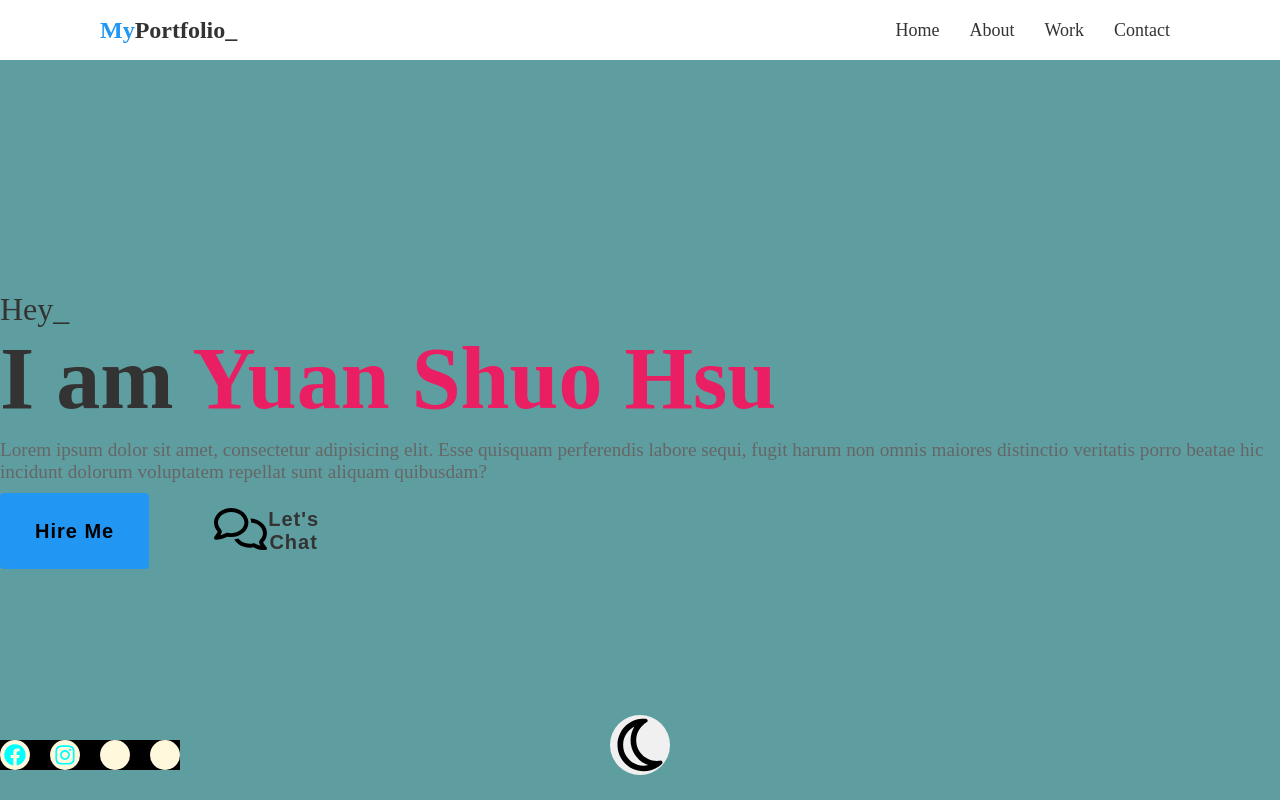
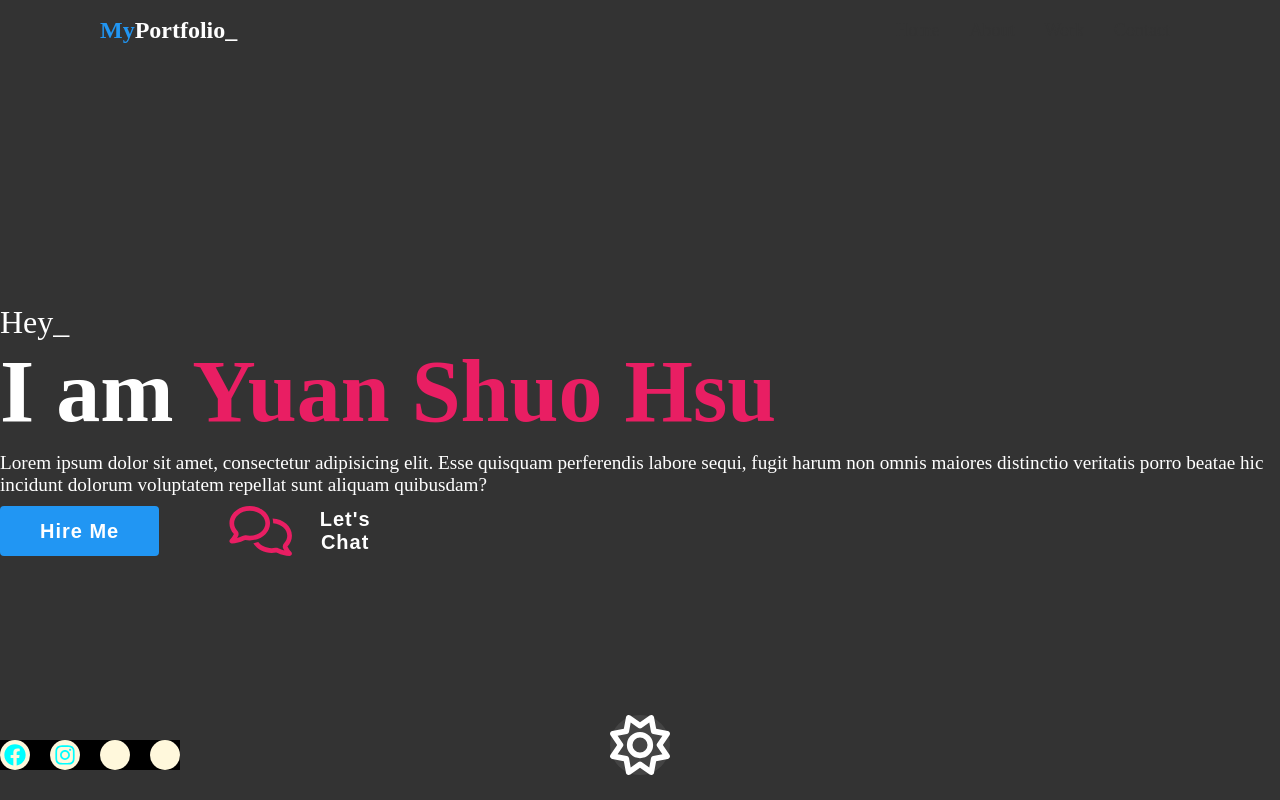
Before and after one commit to YuanShuoHsu/portfolio, a Next.js app: page / in a window 1280 px wide. Both pictures are taken after a click on the element 640 px from the left and 745 px from the top of the page. Built offline with nearby package versions, Linux system fonts and the light colour scheme.

Commit message:
night scss add

```diff
--- a/components/Banner/index.module.scss
+++ b/components/Banner/index.module.scss
@@ -1,21 +1,45 @@
 .banner {
-  background: cadetblue;
   width: 100%;
   min-height: calc(100vh - 60px);
+  background: #fff;
   display: flex;
   flex-direction: column;
   justify-content: center;
+  transition: background 0.2s;
+
+  &.night {
+    background: #333;
+
+    .banner__greeting {
+      color: #fff;
+    }
+    .banner__intro {
+      color: #fff;
+    }
+    .banner__paragraph {
+      color: #fff;
+    }
+    .banner__buttonGroup {
+      .banner__button {
+        &.chat {
+          color: #fff;
+        }
+      }
+    }
+  }
 
   &__greeting {
     font-size: 2em;
     color: #333;
     font-weight: 200;
+    transition: color 0.2s;
   }
 
   &__intro {
     font-size: 5.5em;
     color: #333;
     font-weight: 700;
+    transition: color 0.2s;
 
     &Text {
       color: #e91e63;
@@ -26,6 +50,7 @@
     font-size: 1.2em;
     color: #666;
     margin: 10px 0;
+    transition: color 0.2s;
   }
 
   &__buttonGroup {
@@ -33,19 +58,19 @@
     gap: 10px;
 
     .banner__button {
-      padding: 15px 35px;
+      padding: 0 40px;
+      height: 50px;
       background: #2196f3;
       border: none;
       border-radius: 4px;
-
-      font-size: 1.25em;
-      letter-spacing: 0.05em;
-      margin-right: 20px;
-      border-radius: 4px;
+      color: #fff;
+      font-size: 20px;
       font-weight: 600;
-
+      letter-spacing: 1px;
+      display: flex;
+      align-items: center;
       cursor: pointer;
-      transition: 0.2s;
+      transition: opacity 0.2s;
 
       &:hover {
         opacity: 0.8;
@@ -55,11 +80,12 @@
         background: transparent;
         color: #333;
         display: flex;
+        transition: color 0.2s;
 
         svg {
-          position: relative;
-          color: #e91e63;
-          font-size: 1.5em;
+          width: 100%;
+          height: 100%;
+          fill: #e91e63;
         }
       }
     }
--- a/components/Banner/index.tsx
+++ b/components/Banner/index.tsx
@@ -3,9 +3,14 @@ import styles from "./index.module.scss";
 import Social from "../Social";
 import Night from "../Night";
 
+import { useSelector } from "react-redux";
+import { RootState } from "@/store";
+
 export default function Banner() {
+  const nightValue = useSelector((state: RootState) => state.night.value);
+
   return (
-    <div className={styles.banner}>
+    <div className={`${styles.banner} ${nightValue ? styles.night : ""}`}>
       <h3 className={styles.banner__greeting}>Hey_</h3>
       <h2 className={styles.banner__intro}>
         I am <span className={styles.banner__introText}>Yuan Shuo Hsu</span>
@@ -22,7 +27,7 @@ export default function Banner() {
           <svg xmlns="http://www.w3.org/2000/svg" viewBox="0 0 640 512">
             <path d="M88.2 309.1c9.8-18.3 6.8-40.8-7.5-55.8C59.4 230.9 48 204 48 176c0-63.5 63.8-128 160-128s160 64.5 160 128s-63.8 128-160 128c-13.1 0-25.8-1.3-37.8-3.6c-10.4-2-21.2-.6-30.7 4.2c-4.1 2.1-8.3 4.1-12.6 6c-16 7.2-32.9 13.5-49.9 18c2.8-4.6 5.4-9.1 7.9-13.6c1.1-1.9 2.2-3.9 3.2-5.9zM0 176c0 41.8 17.2 80.1 45.9 110.3c-.9 1.7-1.9 3.5-2.8 5.1c-10.3 18.4-22.3 36.5-36.6 52.1c-6.6 7-8.3 17.2-4.6 25.9C5.8 378.3 14.4 384 24 384c43 0 86.5-13.3 122.7-29.7c4.8-2.2 9.6-4.5 14.2-6.8c15.1 3 30.9 4.5 47.1 4.5c114.9 0 208-78.8 208-176S322.9 0 208 0S0 78.8 0 176zM432 480c16.2 0 31.9-1.6 47.1-4.5c4.6 2.3 9.4 4.6 14.2 6.8C529.5 498.7 573 512 616 512c9.6 0 18.2-5.7 22-14.5c3.8-8.8 2-19-4.6-25.9c-14.2-15.6-26.2-33.7-36.6-52.1c-.9-1.7-1.9-3.4-2.8-5.1C622.8 384.1 640 345.8 640 304c0-94.4-87.9-171.5-198.2-175.8c4.1 15.2 6.2 31.2 6.2 47.8l0 .6c87.2 6.7 144 67.5 144 127.4c0 28-11.4 54.9-32.7 77.2c-14.3 15-17.3 37.6-7.5 55.8c1.1 2 2.2 4 3.2 5.9c2.5 4.5 5.2 9 7.9 13.6c-17-4.5-33.9-10.7-49.9-18c-4.3-1.9-8.5-3.9-12.6-6c-9.5-4.8-20.3-6.2-30.7-4.2c-12.1 2.4-24.7 3.6-37.8 3.6c-61.7 0-110-26.5-136.8-62.3c-16 5.4-32.8 9.4-50 11.8C279 439.8 350 480 432 480z" />
           </svg>
-          {`Let's Chat`}
+          <span>{`Let's Chat`}</span>
         </button>
       </div>
       <Social />
--- a/components/Header/index.module.scss
+++ b/components/Header/index.module.scss
@@ -7,6 +7,19 @@
   justify-content: space-between;
   align-items: center;
   gap: 40px;
+  transition: background 0.2s;
+
+  &.active {
+    background: #333;
+
+    .header__logo {
+      &Text {
+        &:nth-child(2) {
+          color: #fff;
+        }
+      }
+    }
+  }
 
   &__logo {
     font-size: 24px;
--- a/components/Header/index.tsx
+++ b/components/Header/index.tsx
@@ -2,9 +2,14 @@ import React from "react";
 import Link from "next/link";
 import styles from "./index.module.scss";
 
+import { useSelector } from "react-redux";
+import { RootState } from "@/store";
+
 export default function Header() {
+  const nightValue = useSelector((state: RootState) => state.night.value);
+
   return (
-    <header className={styles.header}>
+    <header className={`${styles.header} ${nightValue ? styles.active : ""}`}>
       <Link href="/">
         <div className={styles.header__logo}>
           <span className={styles.header__logoText}>My</span>
--- a/components/Night/index.module.scss
+++ b/components/Night/index.module.scss
@@ -13,19 +13,27 @@
   align-items: center;
   cursor: pointer;
   transition: 0.2s;
+  // font-size: 2em;
 
-  font-size: 2em;
+  &.active {
+    background: #444;
 
-  svg {
-    width: 100%;
-    height: 100%;
-
-    &:nth-child(2) {
-      display: none;
+    .night__icon {
+      fill: #fff;
     }
   }
 
   &:hover {
     opacity: 0.8;
   }
+
+  &__icon {
+    width: 100%;
+    height: 100%;
+
+    &.active {
+      display: none;
+      fill: #fff;
+    }
+  }
 }
--- a/components/Night/index.tsx
+++ b/components/Night/index.tsx
@@ -1,13 +1,35 @@
 import React from "react";
 import styles from "./index.module.scss";
 
+import { useDispatch, useSelector } from "react-redux";
+import { toggleNight } from "@/store/slice/night";
+import { RootState } from "@/store";
+
 export default function Night() {
+  const dispatch = useDispatch();
+  const nightValue = useSelector((state: RootState) => state.night.value);
+
+  const handleClick = () => {
+    dispatch(toggleNight());
+  };
+
   return (
-    <div className={styles.night}>
-      <svg xmlns="http://www.w3.org/2000/svg" viewBox="0 0 384 512">
+    <div
+      onClick={handleClick}
+      className={`${styles.night} ${nightValue ? styles.active : ""}`}
+    >
+      <svg
+        className={`${styles.night__icon} ${nightValue ? styles.active : ""}`}
+        xmlns="http://www.w3.org/2000/svg"
+        viewBox="0 0 384 512"
+      >
         <path d="M144.7 98.7c-21 34.1-33.1 74.3-33.1 117.3c0 98 62.8 181.4 150.4 211.7c-12.4 2.8-25.3 4.3-38.6 4.3C126.6 432 48 353.3 48 256c0-68.9 39.4-128.4 96.8-157.3zm62.1-66C91.1 41.2 0 137.9 0 256C0 379.7 100 480 223.5 480c47.8 0 92-15 128.4-40.6c1.9-1.3 3.7-2.7 5.5-4c4.8-3.6 9.4-7.4 13.9-11.4c2.7-2.4 5.3-4.8 7.9-7.3c5-4.9 6.3-12.5 3.1-18.7s-10.1-9.7-17-8.5c-3.7 .6-7.4 1.2-11.1 1.6c-5 .5-10.1 .9-15.3 1c-1.2 0-2.5 0-3.7 0c-.1 0-.2 0-.3 0c-96.8-.2-175.2-78.9-175.2-176c0-54.8 24.9-103.7 64.1-136c1-.9 2.1-1.7 3.2-2.6c4-3.2 8.2-6.2 12.5-9c3.1-2 6.3-4 9.6-5.8c6.1-3.5 9.2-10.5 7.7-17.3s-7.3-11.9-14.3-12.5c-3.6-.3-7.1-.5-10.7-.6c-2.7-.1-5.5-.1-8.2-.1c-3.3 0-6.5 .1-9.8 .2c-2.3 .1-4.6 .2-6.9 .4z" />
       </svg>
-      <svg xmlns="http://www.w3.org/2000/svg" viewBox="0 0 512 512">
+      <svg
+        className={`${styles.night__icon} ${nightValue ? "" : styles.active}`}
+        xmlns="http://www.w3.org/2000/svg"
+        viewBox="0 0 512 512"
+      >
         <path d="M375.7 19.7c-1.5-8-6.9-14.7-14.4-17.8s-16.1-2.2-22.8 2.4L256 61.1 173.5 4.2c-6.7-4.6-15.3-5.5-22.8-2.4s-12.9 9.8-14.4 17.8l-18.1 98.5L19.7 136.3c-8 1.5-14.7 6.9-17.8 14.4s-2.2 16.1 2.4 22.8L61.1 256 4.2 338.5c-4.6 6.7-5.5 15.3-2.4 22.8s9.8 13 17.8 14.4l98.5 18.1 18.1 98.5c1.5 8 6.9 14.7 14.4 17.8s16.1 2.2 22.8-2.4L256 450.9l82.5 56.9c6.7 4.6 15.3 5.5 22.8 2.4s12.9-9.8 14.4-17.8l18.1-98.5 98.5-18.1c8-1.5 14.7-6.9 17.8-14.4s2.2-16.1-2.4-22.8L450.9 256l56.9-82.5c4.6-6.7 5.5-15.3 2.4-22.8s-9.8-12.9-17.8-14.4l-98.5-18.1L375.7 19.7zM269.6 110l65.6-45.2 14.4 78.3c1.8 9.8 9.5 17.5 19.3 19.3l78.3 14.4L402 242.4c-5.7 8.2-5.7 19 0 27.2l45.2 65.6-78.3 14.4c-9.8 1.8-17.5 9.5-19.3 19.3l-14.4 78.3L269.6 402c-8.2-5.7-19-5.7-27.2 0l-65.6 45.2-14.4-78.3c-1.8-9.8-9.5-17.5-19.3-19.3L64.8 335.2 110 269.6c5.7-8.2 5.7-19 0-27.2L64.8 176.8l78.3-14.4c9.8-1.8 17.5-9.5 19.3-19.3l14.4-78.3L242.4 110c8.2 5.7 19 5.7 27.2 0zM256 368a112 112 0 1 0 0-224 112 112 0 1 0 0 224zM192 256a64 64 0 1 1 128 0 64 64 0 1 1 -128 0z" />
       </svg>
     </div>
--- a/package.json
+++ b/package.json
@@ -9,6 +9,7 @@
     "lint": "next lint"
   },
   "dependencies": {
+    "@reduxjs/toolkit": "^1.9.5",
     "@types/node": "18.16.3",
     "@types/react": "18.2.0",
     "@types/react-dom": "18.2.1",
@@ -17,6 +18,7 @@
     "next": "13.3.4",
     "react": "18.2.0",
     "react-dom": "18.2.0",
+    "react-redux": "^8.0.5",
     "sass": "^1.62.1",
     "typescript": "5.0.4"
   }
--- a/pages/_app.tsx
+++ b/pages/_app.tsx
@@ -1,6 +1,12 @@
-import '@/styles/globals.css'
-import type { AppProps } from 'next/app'
+import "@/styles/globals.css";
+import type { AppProps } from "next/app";
+import { Provider } from "react-redux";
+import store from "@/store";
 
 export default function App({ Component, pageProps }: AppProps) {
-  return <Component {...pageProps} />
+  return (
+    <Provider store={store}>
+      <Component {...pageProps} />
+    </Provider>
+  );
 }
--- /dev/null
+++ b/store/index.ts
@@ -0,0 +1,13 @@
+import { configureStore } from "@reduxjs/toolkit";
+
+import nightReducer from "./slice/night";
+
+export const store = configureStore({
+  reducer: {
+    night: nightReducer,
+  },
+});
+
+export type RootState = ReturnType<typeof store.getState>;
+
+export default store;
--- /dev/null
+++ b/store/slice/night.ts
@@ -0,0 +1,19 @@
+import { createSlice } from "@reduxjs/toolkit";
+
+const initialState = {
+  value: false,
+};
+
+export const nightSlice = createSlice({
+  name: "night",
+  initialState,
+  reducers: {
+    toggleNight: (state) => {
+      state.value = !state.value;
+    },
+  },
+});
+
+export const { toggleNight } = nightSlice.actions;
+
+export default nightSlice.reducer;
```
Also changed, not shown: 1 other file (tests, documents, lock files or other folders).
